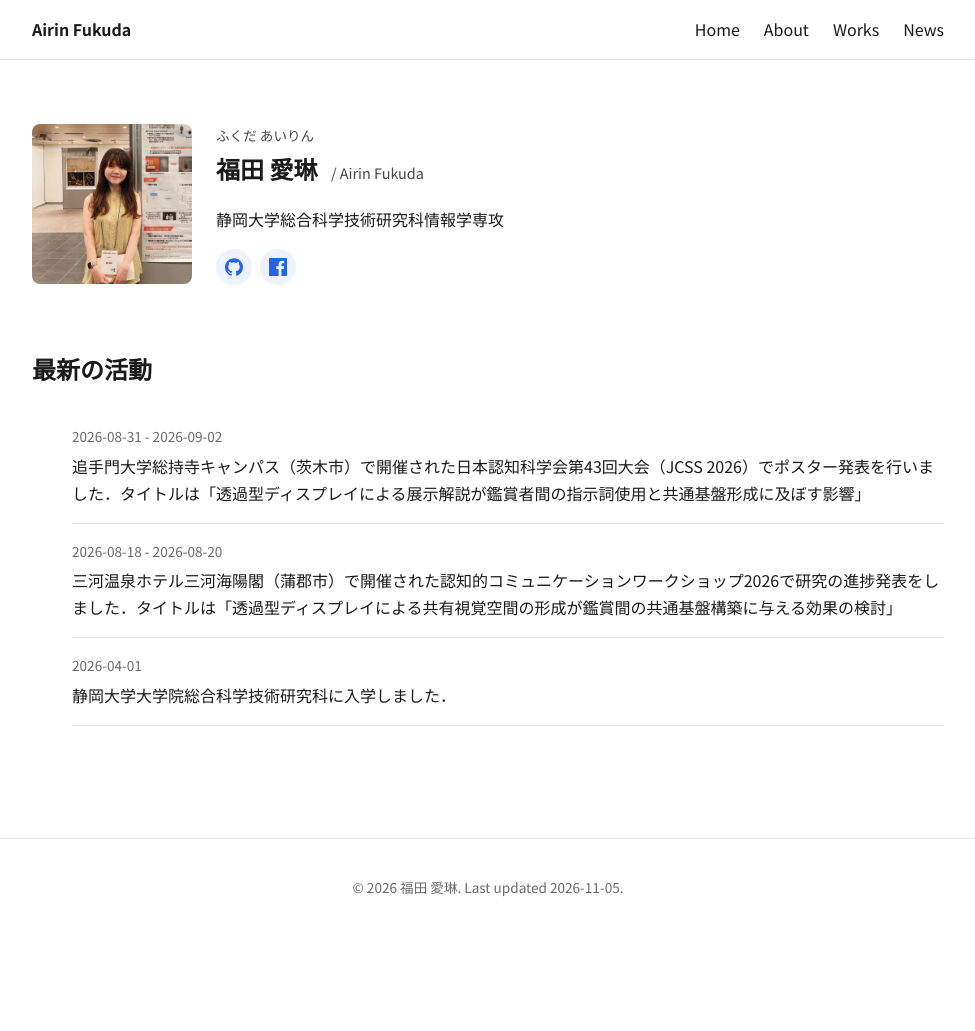
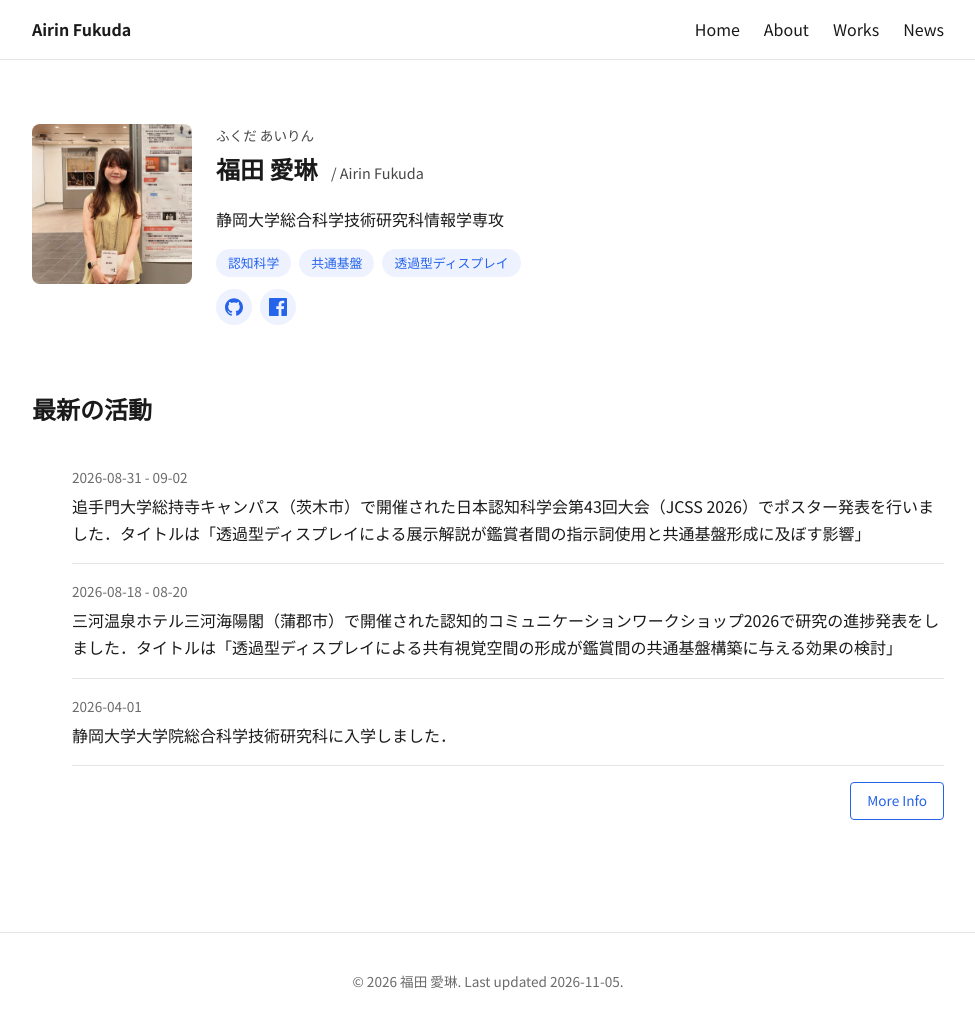
Before and after one commit to i2rin/i2rin.github.io, a Jekyll site: the page built from index.md, in a window 1280 px wide. Shown: the whole page, without its empty margins (152-1127 px from the left). Built offline with Jekyll 4.4.1, drawn with Linux system fonts in a browser that asks for light colours; before the commit the page ends 937 px from its top, so only the background shows below that.

Commit message:
fix design

```diff
--- a/_data/profile.yml
+++ b/_data/profile.yml
@@ -4,7 +4,11 @@ name_kana: "ふくだ あいりん"
 name_romaji: "Airin Fukuda"
 affiliation: "静岡大学総合科学技術研究科情報学専攻"
 photo: "/assets/images/airin_2609.jpg"
-intro: "2003年 兵庫県神戸市出身．静岡大学総合科学技術研究科 情報学専攻 在籍（修士学生）．認知的コミュニケーション研究室所属．鑑賞者間の基盤化形成を促進する透過型情報提示システムの研究をしている．"
+intro: "2003年 兵庫県神戸市出身．静岡大学総合科学技術研究科 情報学専攻 在籍（修士学生）．認知的コミュニケーション研究室所属．鑑賞者間の基盤化形成を促進する透過型情報提示システムの研究・開発をしています．"
+keywords:
+  - "認知科学"
+  - "共通基盤"
+  - "透過型ディスプレイ"
 links:
   - label: "GitHub"
     url: "https://github.com/"
--- a/_includes/news-item.html
+++ b/_includes/news-item.html
@@ -4,7 +4,15 @@
 <li class="activity-item">
   <p class="activity-item__date">
     {{ include.news.date }}
-    {% if include.news.date_end and include.news.date_end != "" %} - {{ include.news.date_end }}{% endif %}
+    {% if include.news.date_end and include.news.date_end != "" %}
+      {% assign start_year = include.news.date | slice: 0, 4 %}
+      {% assign end_year = include.news.date_end | slice: 0, 4 %}
+      {% if end_year == start_year %}
+        - {{ include.news.date_end | slice: 5, 5 }}
+      {% else %}
+        - {{ include.news.date_end }}
+      {% endif %}
+    {% endif %}
   </p>
   <p class="activity-item__text">
     {{ include.news.text }}
--- a/about.md
+++ b/about.md
@@ -3,15 +3,17 @@ title: About
 ---
 
 # About
+## プロフィール
 
 {{ site.data.profile.intro }}
 
 ## 学歴・経歴
 
+
+- 2026 - 現在 静岡大学大学院
+- 2022 - 2026 静岡大学
 - 2019 - 2022 白陵高等学校
-- 2022 - 2026 静岡大学
-- 2026 - 現在 静岡大学大学院
 
 ## 所属学会
 
-- 日本認知科学会（2026-）
+- 日本認知科学会（2026 - ）
--- a/assets/css/style.css
+++ b/assets/css/style.css
@@ -215,13 +215,42 @@ a:hover {
 }
 
 .work-item__link {
+  display: inline-block;
+  font-size: 0.75rem;
+  border: 1px solid var(--color-border);
+  border-radius: 4px;
+  padding: 0.1rem 0.5rem;
   margin-right: 0.4rem;
-  font-size: 0.85rem;
+}
+
+.work-item__link:hover {
+  text-decoration: none;
+  border-color: var(--color-accent);
 }
 
 /* Activity list */
 .activity-section {
   margin-bottom: 3rem;
+}
+
+.activity-section__more {
+  text-align: right;
+  margin: 0.75rem 0 0;
+}
+
+.button {
+  display: inline-block;
+  border: 1px solid var(--color-accent);
+  border-radius: 4px;
+  color: var(--color-accent);
+  padding: 0.4rem 1rem;
+  font-size: 0.85rem;
+}
+
+.button:hover {
+  background: var(--color-accent);
+  color: #fff;
+  text-decoration: none;
 }
 
 .activity-item {
--- a/index.md
+++ b/index.md
@@ -17,4 +17,7 @@ title: Home
       {% include news-item.html news=item %}
     {% endfor %}
   </ul>
+  <p class="activity-section__more">
+    <a class="button" href="{{ '/news/' | relative_url }}">More Info</a>
+  </p>
 </section>
```
Also changed, not shown: assets/images/a_logo.svg.
